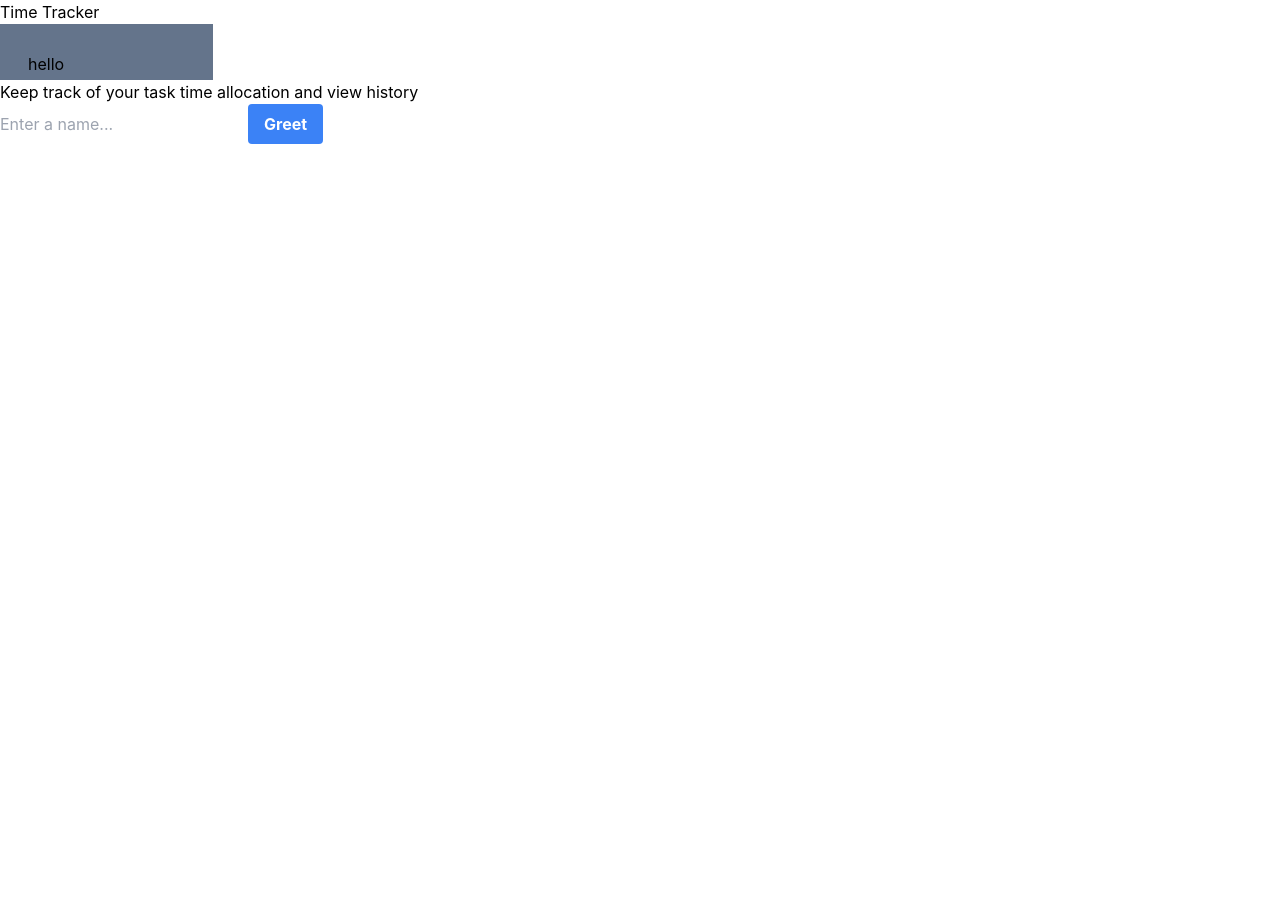
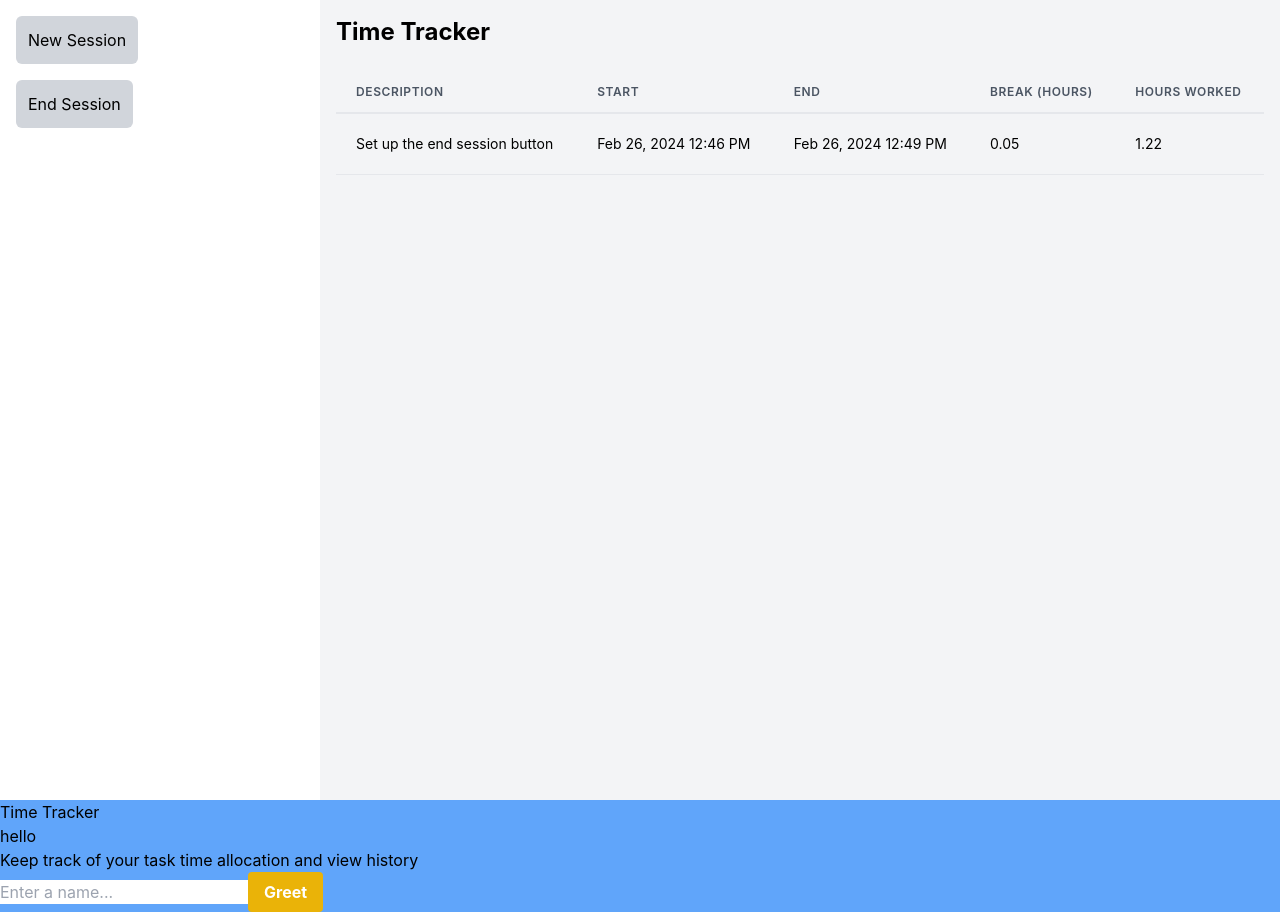
Before and after one commit to henreyes/time-tracker, a React (Vite) app: page / in a window 1280 px wide. Before the commit the page ends 800 px from the top, so only its background shows below. Built offline with nearby package versions, Linux system fonts and the light colour scheme.

Commit message:
tracker table prototype

```diff
--- a/src/App.tsx
+++ b/src/App.tsx
@@ -4,6 +4,22 @@ import { invoke } from "@tauri-apps/api/tauri";
 function App() {
   const [greetMsg, setGreetMsg] = useState("");
   const [name, setName] = useState("");
+  interface Session {
+    description: string;
+    start: string;
+    end: string;
+    breakHours: number;
+    hoursWorked: number;
+  }
+  const sessions: Session[] = [
+    {
+      description: 'Set up the end session button',
+      start: 'Feb 26, 2024 12:46 PM',
+      end: 'Feb 26, 2024 12:49 PM',
+      breakHours: 0.05,
+      hoursWorked: 1.22
+    },
+  ];
 
   async function greet() {
     // Learn more about Tauri commands at https://tauri.app/v1/guides/features/command
@@ -11,10 +27,74 @@ function App() {
   }
 
   return (
-    <div className="">
+
+    <>
+        <div className="flex h-screen bg-gray-100">
+      {/* Sidebar */}
+      <div className="w-1/4 bg-white p-4">
+        <div className="mb-4">
+          <button className="bg-gray-300 p-3 rounded-md">New Session</button>
+        </div>
+        <div>
+        <button className="bg-gray-300 p-3 rounded-md">End Session</button>
+        </div>
+      </div>
+
+      {/* Main content */}
+      <div className="w-3/4 p-4">
+        <div className="flex justify-between items-center mb-4">
+          <h1 className="text-2xl font-bold">Time Tracker</h1>
+        </div>
+        <div className="overflow-x-auto mt-6">
+      <table className="min-w-full leading-normal">
+        <thead>
+          <tr>
+            <th className="border-b-2 border-gray-200 px-5 py-3 text-left text-xs font-semibold text-gray-600 uppercase tracking-wider">
+              Description
+            </th>
+            <th className="border-b-2 border-gray-200 px-5 py-3 text-left text-xs font-semibold text-gray-600 uppercase tracking-wider">
+              Start
+            </th>
+            <th className="border-b-2 border-gray-200 px-5 py-3 text-left text-xs font-semibold text-gray-600 uppercase tracking-wider">
+              End
+            </th>
+            <th className="border-b-2 border-gray-200 px-5 py-3 text-left text-xs font-semibold text-gray-600 uppercase tracking-wider">
+              Break (Hours)
+            </th>
+            <th className="border-b-2 border-gray-200 px-5 py-3 text-left text-xs font-semibold text-gray-600 uppercase tracking-wider">
+              Hours Worked
+            </th>
+          </tr>
+        </thead>
+        <tbody>
+          {sessions.map((session, index) => (
+            <tr key={index}>
+              <td className="border-b border-gray-200 px-5 py-5 text-sm">
+                {session.description}
+              </td>
+              <td className="border-b border-gray-200 px-5 py-5 text-sm">
+                {session.start}
+              </td>
+              <td className="border-b border-gray-200 px-5 py-5 text-sm">
+                {session.end}
+              </td>
+              <td className="border-b border-gray-200 px-5 py-5 text-sm">
+                {session.breakHours}
+              </td>
+              <td className="border-b border-gray-200 px-5 py-5 text-sm">
+                {session.hoursWorked}
+              </td>
+            </tr>
+          ))}
+        </tbody>
+      </table>
+    </div>
+      </div>
+    </div>
+    <div className="bg-blue-400">
       <h1>Time Tracker</h1>
 
-      <div className="bg-slate-500 w-1/6 h-10 p-7">
+      <div className="">
         hello
       </div>
 
@@ -33,13 +113,15 @@ function App() {
           placeholder="Enter a name..."
         />
         <button type="submit"
-        className="bg-blue-500 text-white font-bold py-2 px-4 rounded"
+        className="bg-yellow-500 text-white font-bold py-2 px-4 rounded"
 
         >Greet</button>
       </form>
 
       <p>{greetMsg}</p>
     </div>
+    </>
+
   );
 }
 
```
